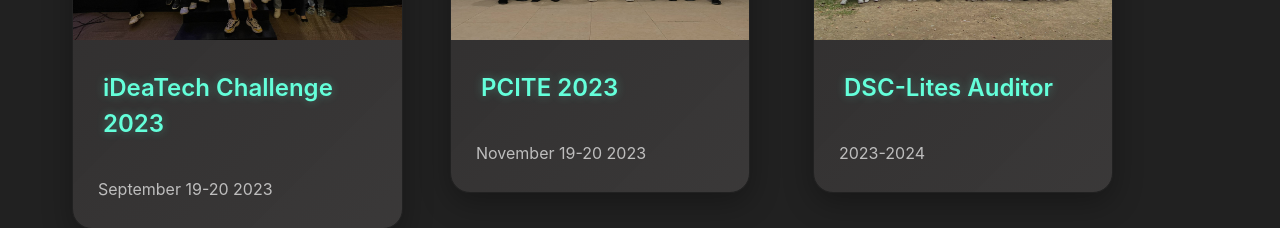
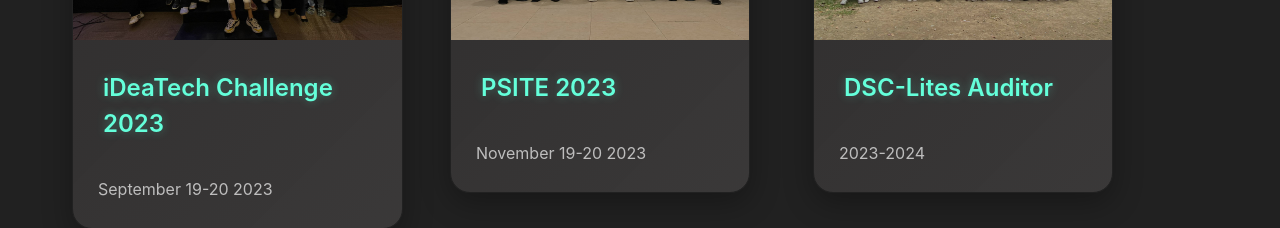
Before and after one commit to Zy-IT/Profile-Resume, a React (Vite) app: page /About in a window 1280 px wide. Shown: the part 3184-3412 px from the top of the page. Built offline with nearby package versions, Linux system fonts and the light colour scheme.

Commit message:
Finalized and Updated Resume Uploaded
Finalized and Ready for Deployment since it has an updated Resume already and a complete Pictures and all

```diff
--- a/src/pages/About/About.jsx
+++ b/src/pages/About/About.jsx
@@ -1,5 +1,5 @@
 import Navbar from '../../Components/Navbar/Navbar';
-import Resume from '../../pdfs/Curriculum Vitae_Paraoan.pdf';
+import Resume from '../../pdfs/Curriculum Vitae_Paraoan_Latest.pdf';
 import { BackgroundBeams } from '../../Components/UI/backgroundBeams';
 import { SiHtml5, SiJavascript, SiSpringboot, SiPostgresql, SiMysql, SiPostman } from "react-icons/si";
 import { FaCss3, FaJava, FaReact, FaGitAlt, FaGithub } from "react-icons/fa";
@@ -293,7 +293,7 @@
                                         <h3>🏆 National Qualifier</h3>
                                     </div>
                                     <div className='About-Me-Professional-Engagements-Title'>
-                                        <h2>PCITE 2023</h2>
+                                        <h2>PSITE 2023</h2>
                                     </div>
                                     <div className='About-Me-Professional-Engagement-Date'>
                                         <p>
--- a/src/pages/Projects/ProjectsAchievements.jsx
+++ b/src/pages/Projects/ProjectsAchievements.jsx
@@ -23,7 +23,7 @@
             description: "A modern website redesign for Rural Bank of Cauayan to ensure its up to date and Included the Loans Application also",
             image: "/src/assets/RbCauayanWebsite.jpg",
             url: "https://rbcauayan.com",
-            techStack: ["REACTJS", "AXIOS", "SPRINGBOOT", "JAVA", "POSTGRESQL", "CPANEL", ""]
+            techStack: ["REACTJS", "AXIOS", "SPRINGBOOT", "JAVA", "POSTGRESQL", "CPANEL"]
         },
         {
             id: 3,
@@ -154,7 +154,7 @@
 
                                     <div className="Project-Achievement-Title-Wrapper">
                                         <div className="Project-Achievement-Title">
-                                            <h3>PCITE</h3>
+                                            <h3>PSITE</h3>
                                         </div>
                                         <div className="Project-Achievement-Year">
                                             <h5>2023</h5>
```
Also changed, not shown: 2 other files (tests, documents, lock files or other folders).
